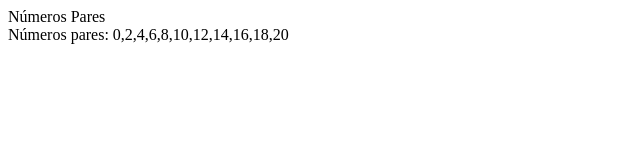
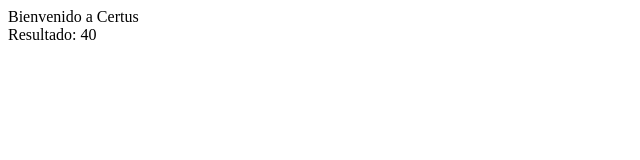
Before and after one commit to adrrm/semana5.github.io, a plain HTML site: page index.html in a window 1280 px wide. Shown: the whole page, without its empty margins (0-640 px from the left). Drawn offline with Linux system fonts and the light colour scheme.

Commit message:
Update index.html

```diff
--- a/index.html
+++ b/index.html
@@ -9,22 +9,12 @@
     <div id="mensaje"></div>
     <div id="resultado"></div>
     <script>
-        var mensaje="Números Pares";
-        document.getElementById('mensaje').innerHTML=mensaje;
-
-        var valor1=0;
-        var valor2=2;
-        var valor3=4;
-        var valor5=6;
-        var valor6=8;
-        var valor7=10;
-        var valor8=12;
-        var valor9=14;
-        var valor10=16;
-        var valor11=18;
-        var valor12=20;
-
-        document.getElementById('resultado').innerHTML="Números pares: "+ valor1 + "," + valor2 + "," + valor3 + "," + valor5 + "," + valor6 + "," + valor7 + "," + valor8 + "," + valor9 + "," + valor10 + "," + valor11 + "," + valor12;
+       var _valor1=10;
+       var $valor2=30;
+       var  resultado=_valor1+$valor2;
+       document.getElementById('resultado').innerHTML="Resultado: " + resultado;
+       var nombreInstituto = "Certus";
+       document.getElementById('mensaje').innerHTML="Bienvenido a "+nombreInstituto;
 
     </script>
 </body>
```
